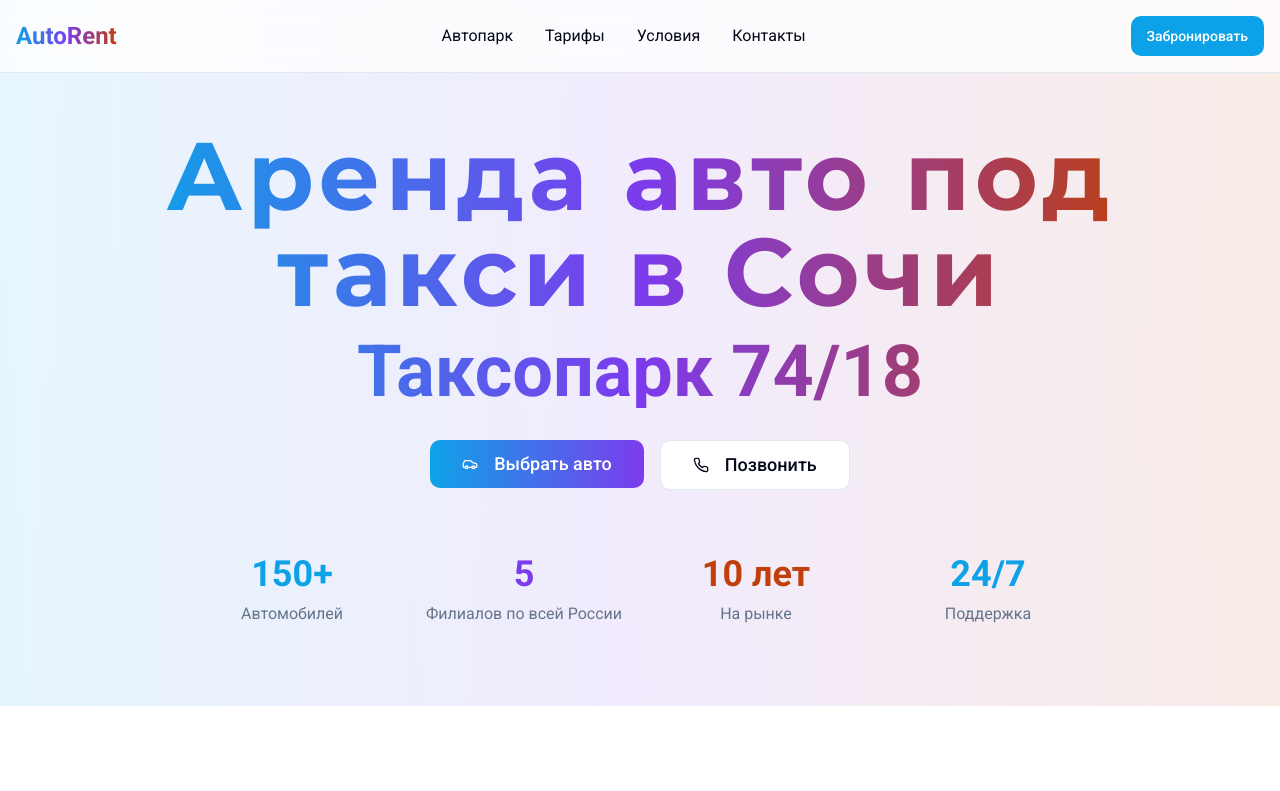
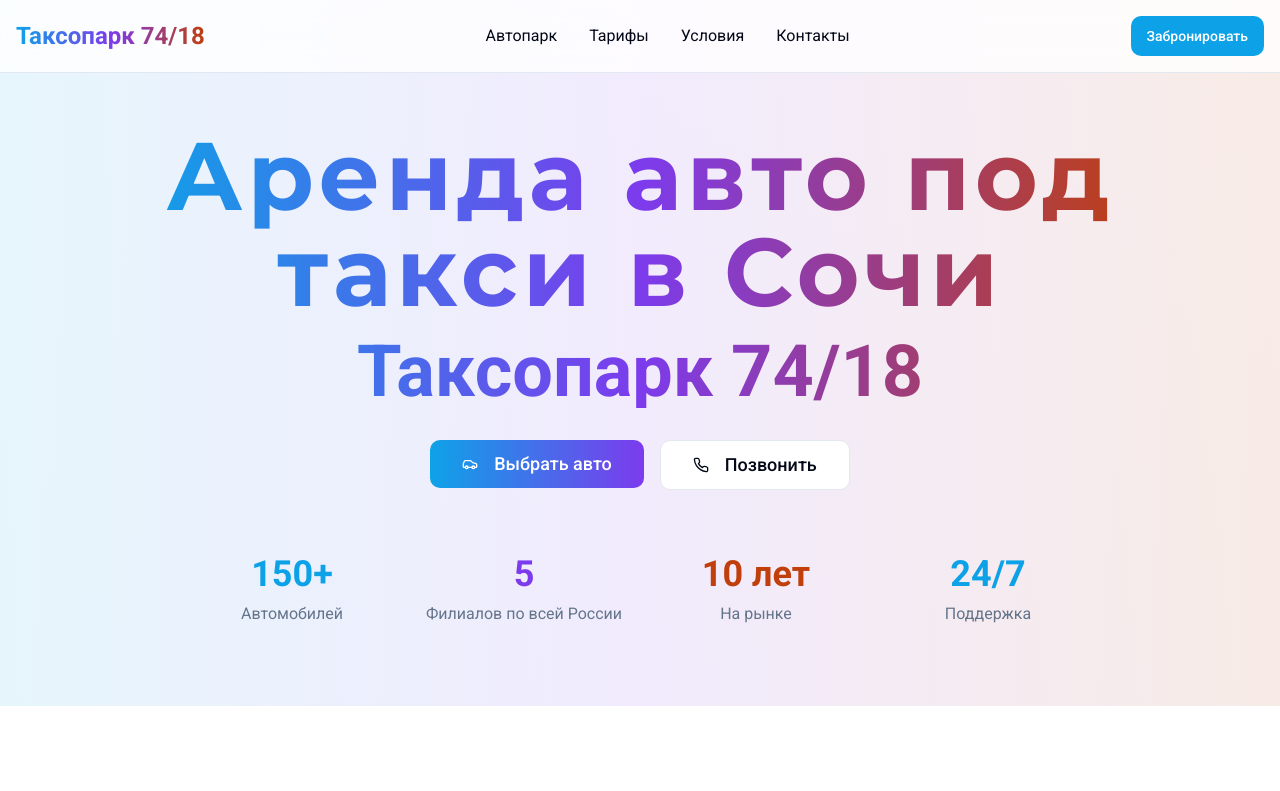
Before and after one commit to pr-poehali-dev/taxi-sochi-rent-service, a React (Vite) app: page / in a window 1280 px wide. Shown: the top 791 px of the page. Built offline with nearby package versions, Linux system fonts and the light colour scheme.

Commit message:
Изменить надпись таксопарка

```diff
--- a/src/pages/Index.tsx
+++ b/src/pages/Index.tsx
@@ -100,7 +100,7 @@ export default function Index() {
       <header className="fixed top-0 left-0 right-0 z-50 bg-white/80 backdrop-blur-md border-b">
         <nav className="container mx-auto px-4 py-4 flex justify-between items-center">
           <div className="text-2xl font-bold bg-gradient-to-r from-primary via-secondary to-accent bg-clip-text text-transparent">
-            AutoRent
+            Таксопарк 74/18
           </div>
           <div className="hidden md:flex gap-8">
             <a href="#fleet" className="hover:text-primary transition-colors">Автопарк</a>
```
